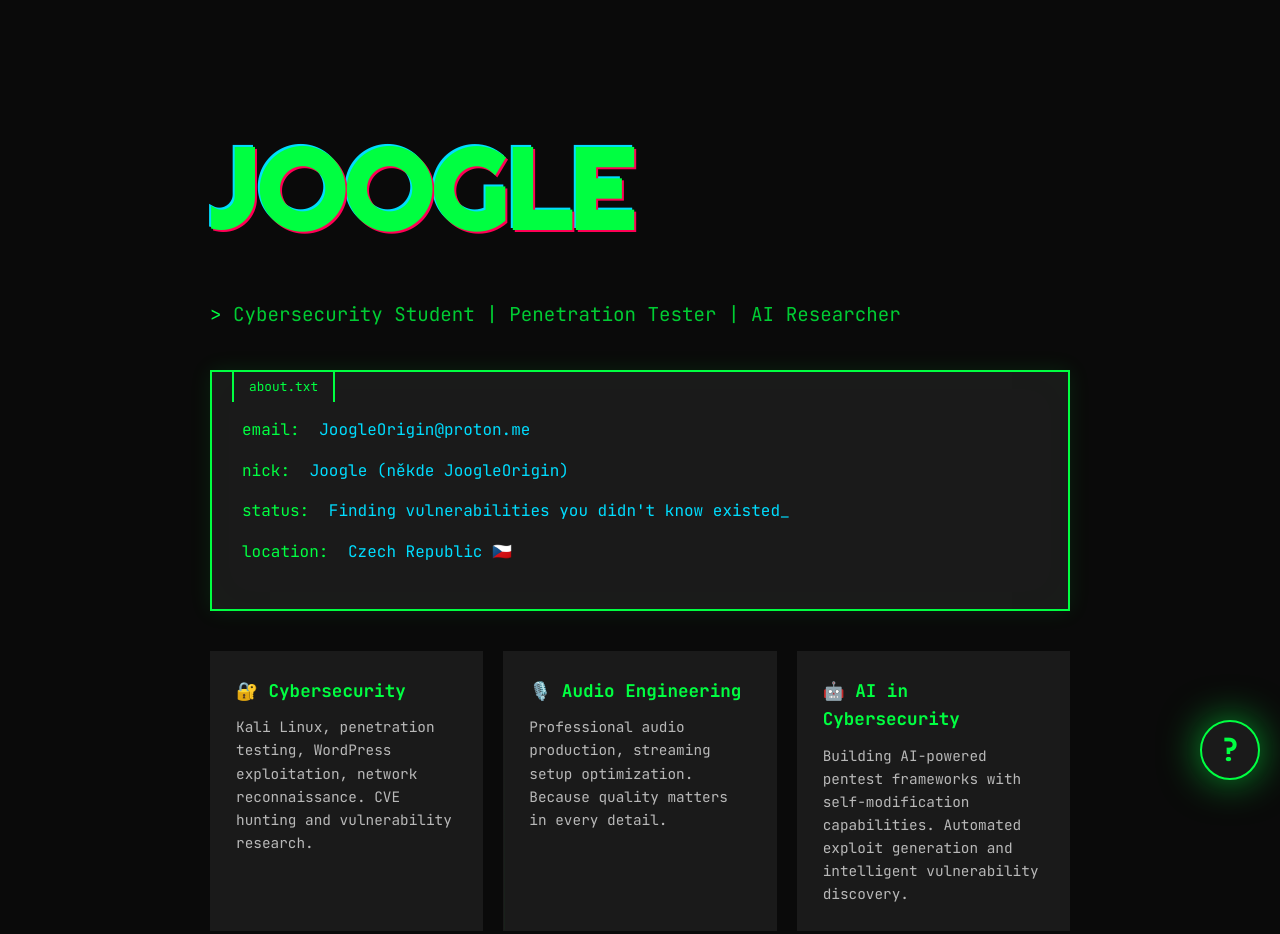
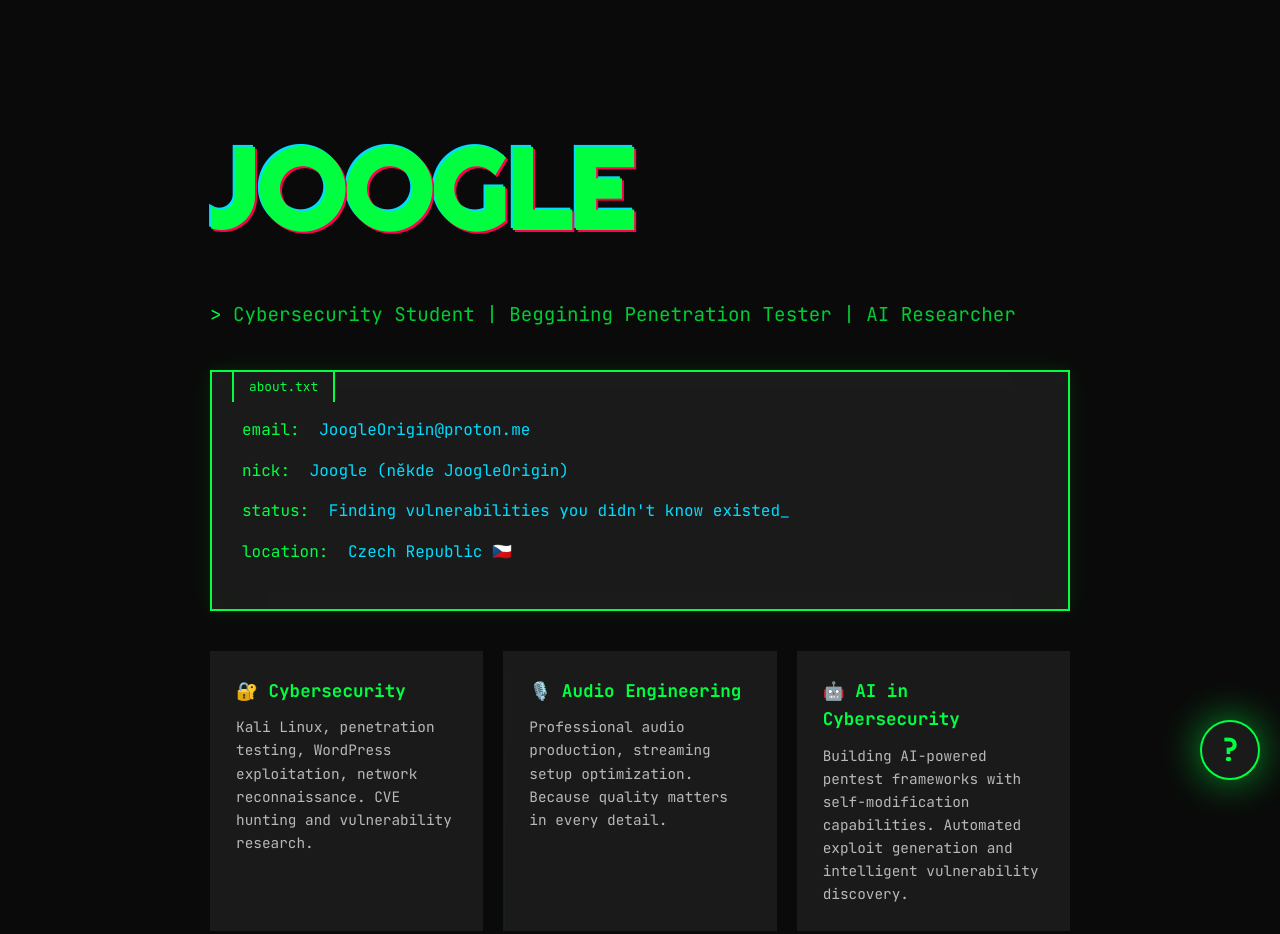
Before and after one commit to RandomUcet/about, a plain HTML site: page index.html in a window 1280 px wide. Shown: the top 934 px of the page. Drawn offline with Linux system fonts and the light colour scheme.

Commit message:
Update index.html

```diff
--- a/index.html
+++ b/index.html
@@ -376,7 +376,7 @@
         <h1 class="title">
             <span class="glitch">JOOGLE</span>
         </h1>
-        <p class="subtitle">Cybersecurity Student | Penetration Tester | AI Researcher</p>
+        <p class="subtitle">Cybersecurity Student | Beggining Penetration Tester | AI Researcher</p>
 
         <div class="terminal">
             <div class="terminal-line">
```
